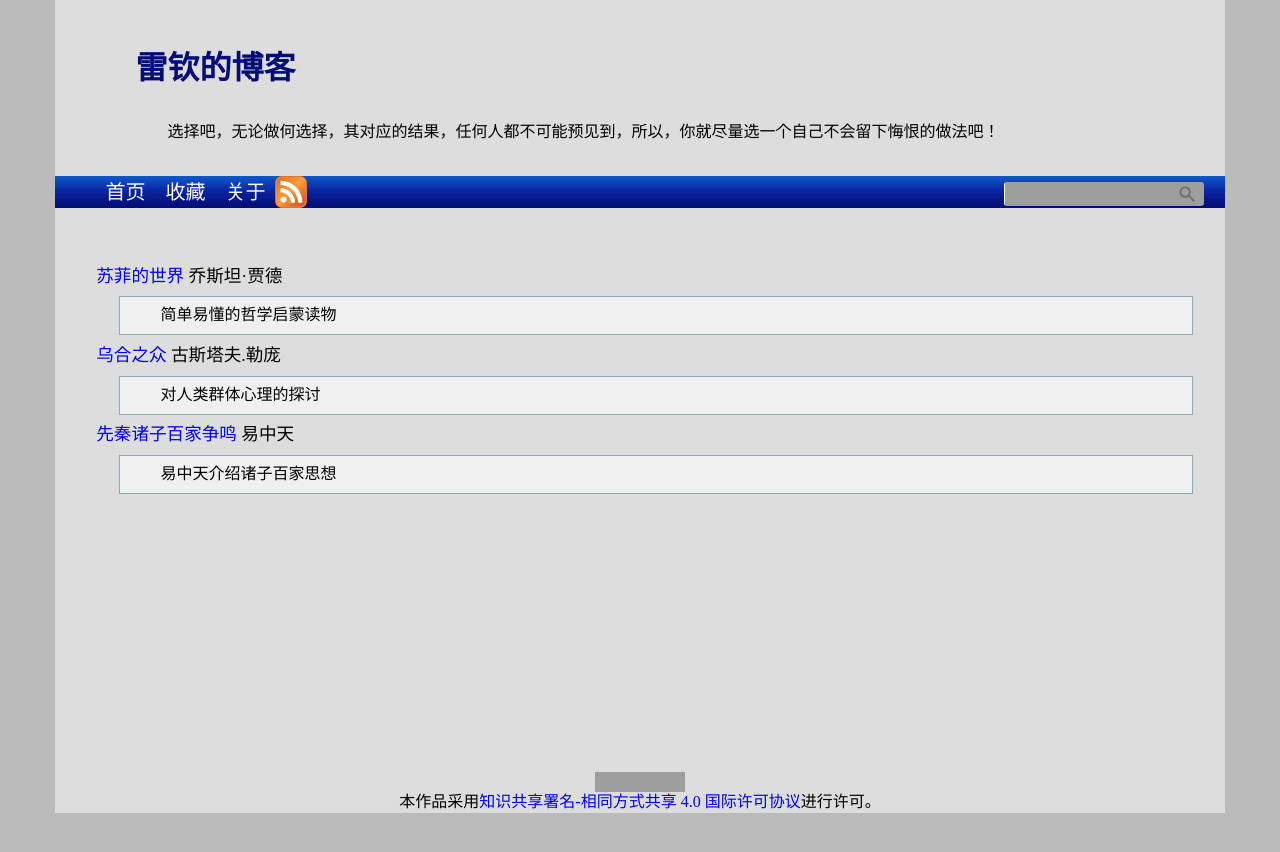
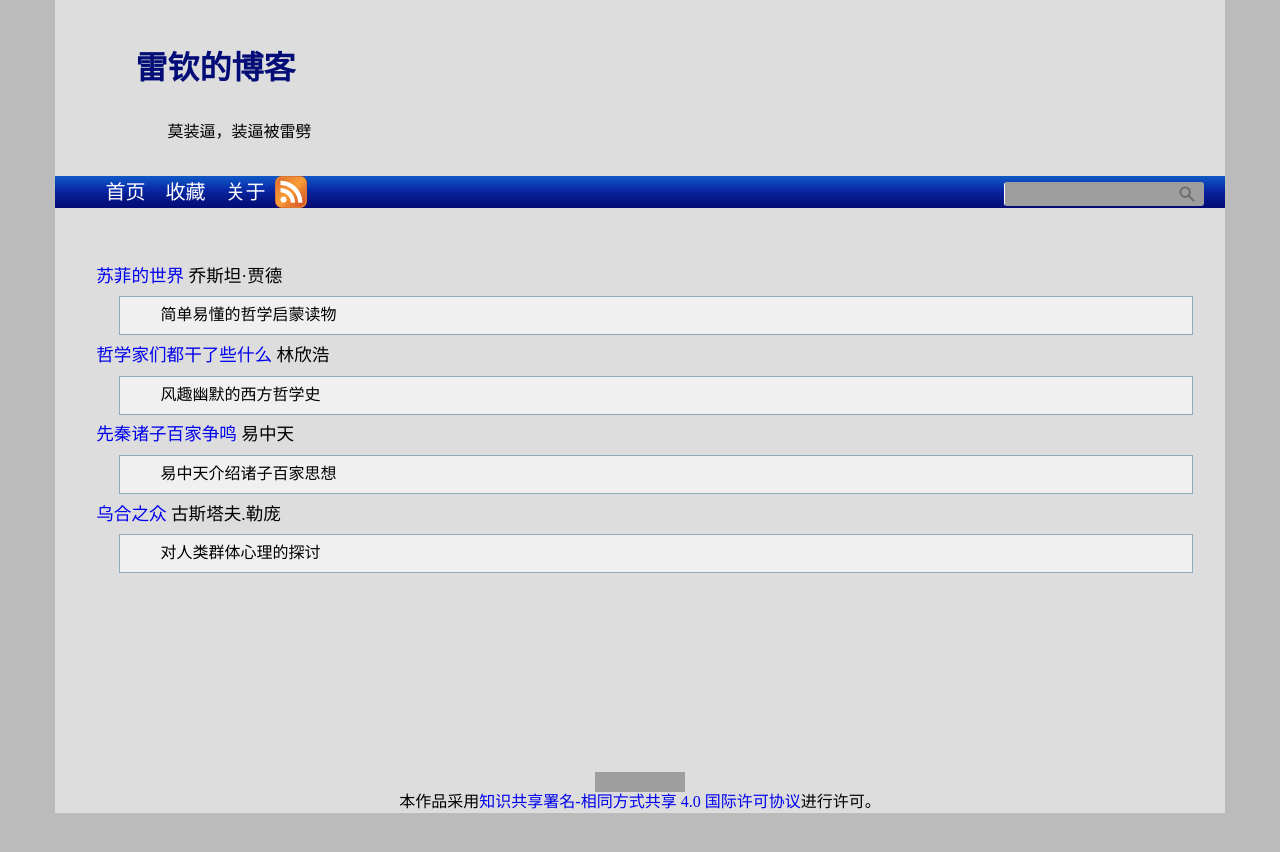
Before and after one commit to leiqin/leiqin.github.io, a Jekyll site: the page built from shoucang/philosophy.markdown, in a window 1280 px wide. Shown: the top 852 px of the page. Built offline with Jekyll 4.4.1, drawn with Linux system fonts in a browser that asks for light colours; grey boxes are pictures that could not be loaded.

Commit message:
+ 添加哲学入门 哲学家们都干了些什么

```diff
--- a/shoucang/philosophy.markdown
+++ b/shoucang/philosophy.markdown
@@ -6,8 +6,11 @@ title: 哲学入门
 [苏菲的世界](http://book.douban.com/subject/2284311/) 乔斯坦·贾德
 :	简单易懂的哲学启蒙读物
 
-[乌合之众](http://book.douban.com/subject/1012611/) 古斯塔夫.勒庞
-:	对人类群体心理的探讨
+[哲学家们都干了些什么](https://book.douban.com/subject/26390842/) 林欣浩
+:	风趣幽默的西方哲学史
 
 [先秦诸子百家争鸣](http://book.douban.com/subject/3373947/)  易中天
 :	易中天介绍诸子百家思想
+
+[乌合之众](http://book.douban.com/subject/1012611/) 古斯塔夫.勒庞
+:	对人类群体心理的探讨
--- a/shoucang/revelation.markdown
+++ b/shoucang/revelation.markdown
@@ -341,7 +341,10 @@ title: 克雷圣经
 :	小说 [《三体Ⅲ死神永生》](https://book.douban.com/subject/5363767/) 第四部
 
 人之所以要为自己的行为负责，是因为人有自由。
-:	图书 [《哲学家们都干了些什么》](https://book.douban.com/subject/26390842/) 第二十章 决定论 (PS: 现实是反过来的，人需要为自己的行为负责，所以一定要自己做决定)
+:	图书 [《哲学家们都干了些什么》](https://book.douban.com/subject/26390842/) 上篇 理性的崛起 第二十章 决定论 (PS: 现实是反过来的，人需要为自己的行为负责，所以一定要自己做决定)
+
+可以随时“纠错”而不是“多数说了算”，这才是现代民主制度的核心精神。
+:	图书 [《哲学家们都干了些什么》](https://book.douban.com/subject/26390842/) 下篇 理性的陨落 第十四章 终结形而上学 我们有的人可能会简单地以为，民主就是“大家一起投票，多数说了算”，就是“少数服从多数”。其实这种原始的民主制度有极大的缺陷，这个缺陷在雅典人判苏格拉底死刑、法国大革命的屠杀、希特勒被民众选上台等事件中已经暴露无疑，早就被现代社会抛弃了
 
 * * *
 
```
